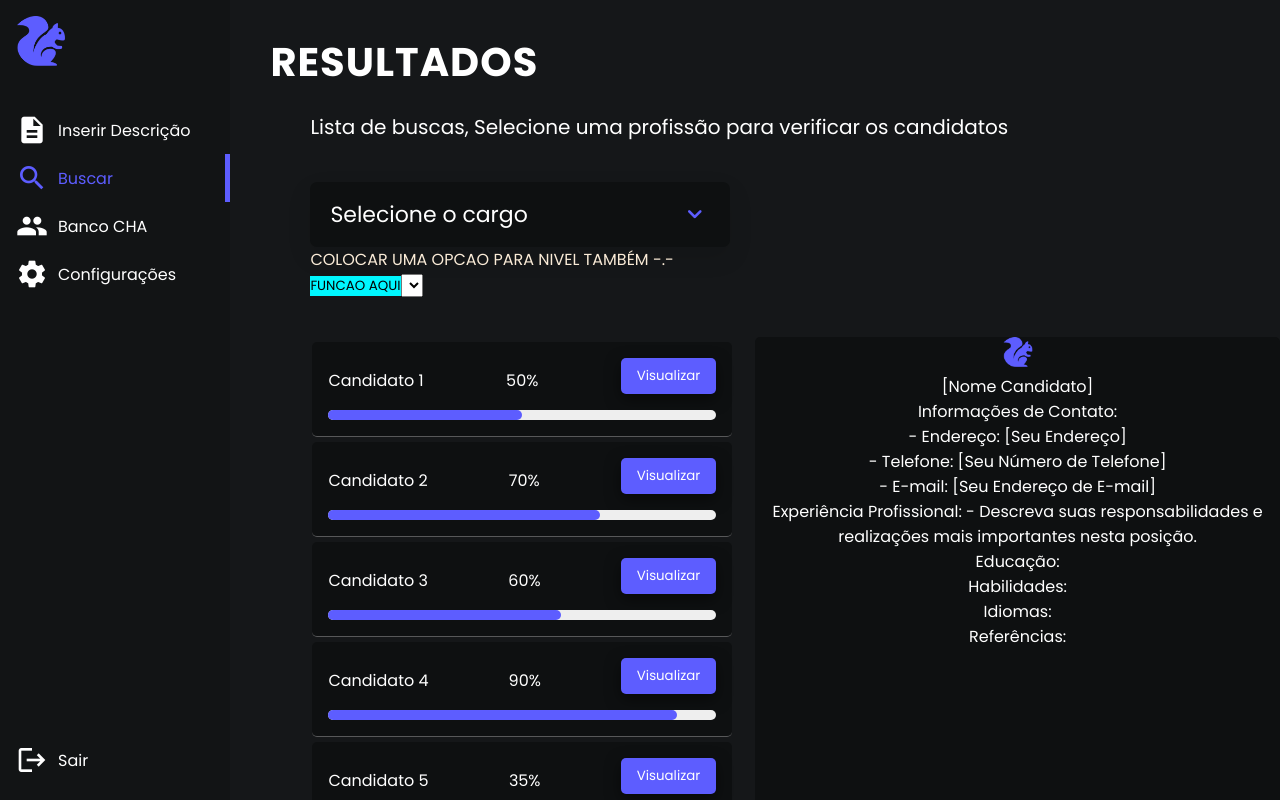
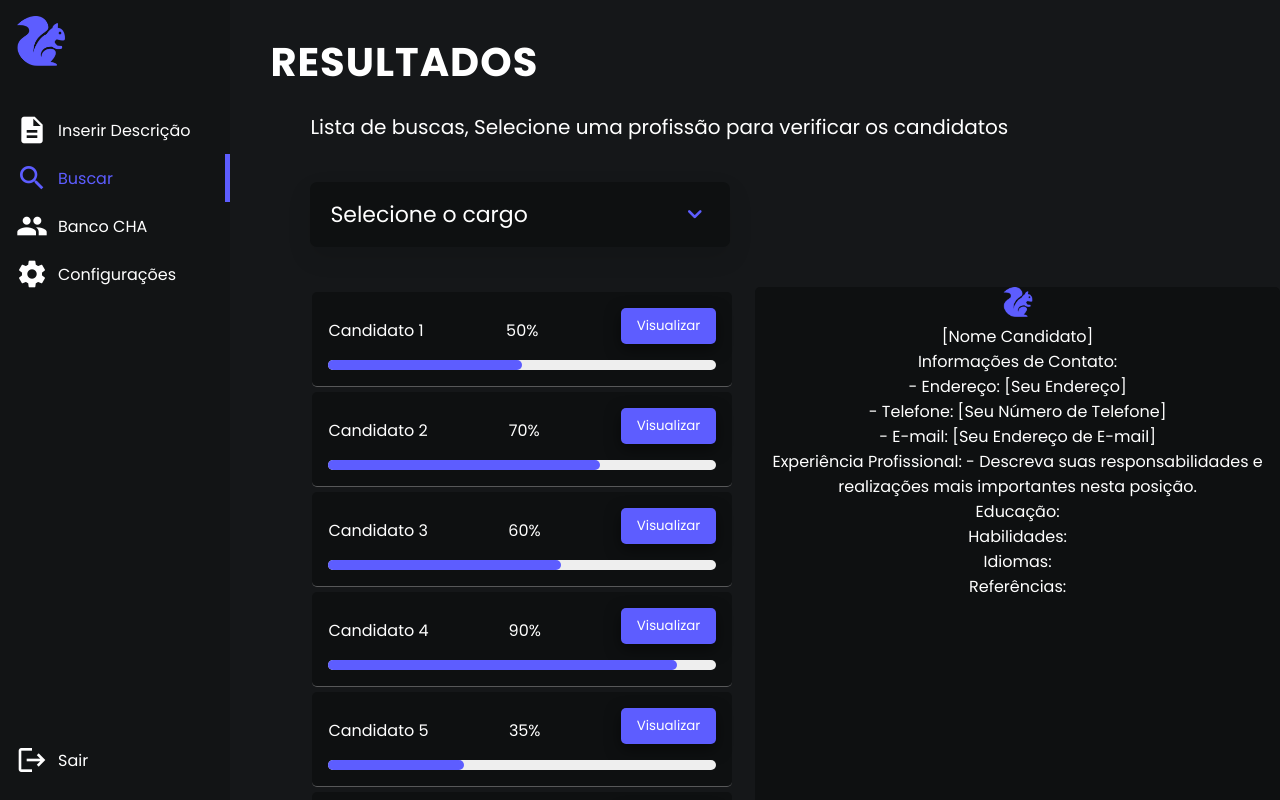
Before and after one commit to CodeSquirrel-API/RecrutaTech-FrontEnd, a Vue app: page /busca in a window 1280 px wide. Shown: the top 800 px of the page. Built offline with nearby package versions, Linux system fonts and the light colour scheme.

Commit message:
chamando profissoes do bd no selecte

```diff
--- a/src/components/Select.vue
+++ b/src/components/Select.vue
@@ -1,6 +1,6 @@
 <template>
   <div class="wrapper" :class="{ active: isActive }">
-    <div class="select-btn" @click="toggleDropdown">
+    <div class="select-btn" @click="toggleDropdown(), getCandidates()">
       <span>{{ selectedCargo }}</span>
       <i class="uil uil-angle-down" style="color: #5D5DFF;"></i>
     </div>
@@ -22,24 +22,9 @@
       </ul>
     </div>
 
+  </div>
 
-   <p style="color:antiquewhite">COLOCAR UMA OPCAO PARA NIVEL TAMBÉM -.-</p>
-    <button @click="getCandidates()" class="btn-teste">FUNCAO AQUI</button>
-    <select v-model="selectedCandidatesCurrentProfession" class="select-option txt-select">
-  <option
-    v-for="(profession, index) in candidatesCurrentProfession"
-    :key="index"
-    :value="profession"
-    class="select-option txt-select">
-    {{ profession }}
-  </option>
-</select>
-
-
-
-
-
-  </div>
+  <!-- SELECT PRA NIVEL -->
 </template>
 
 <script lang="ts">
@@ -51,17 +36,15 @@ export default {
       selectedCargo: "Selecione o cargo",
       search: "",
       isActive: false,
-      cargos: [
-        "Desenvolvedor de Software","Engenheiro de Software", "Desenvolvedor Web", "Desenvolvedor de Aplicativos Móveis",
-        "Analista de Dados", "Engenheiro de Software", "Engenheiro de DevOps", "Engenheiro de Segurança Cibernética","Desenvolvedor de Jogos",
-        "Engenheiro de Inteligência Artificial",
-      ],
-      candidates:[],
-      candidatesCurrentProfession:[],
+      cargos: [],
+      candidates: [],
+      candidatesCurrentProfession: [],
       selectedCandidatesCurrentProfession: null,
       skills: [],
-      skillExperience:[],
+      skillExperience: [],
       selectedSkillExperience: null,
+      experience: null,
+
 
 
 
@@ -81,31 +64,17 @@ export default {
     async getCandidates() {
       await axios.get('/candidates/getAll').then((response) => {
         this.candidates = response.data;
-        this.candidatesCurrentProfession = this.extractCandidatesProfession(this.candidates);
-        console.log(this.candidatesCurrentProfession);
+        this.cargos = this.extractCandidatesProfession(this.candidates);
+        this.experience = this.extractExperienceLevels(this.candidates, this.cargos);
+        console.log(this.cargos);
+        console.log(this.experience);
       });
     },
 
-    extractCandidatesProfession(candidates){
+    extractCandidatesProfession(candidates) {
       const currentProfession = candidates.map((candidates) => candidates.currentProfession);
-        return [...new Set(currentProfession)];
+      return [...new Set(currentProfession)];
     },
-
-
-
-    async skillGetAll() {
-      await axios.get('/skill/getAll').then((response) => {
-        this.skills = response.data;
-        this.skillExperience = this.extractSkillExperience(this.skills);
-        console.log(this.skillExperience);
-      });
-    },
-
-    extractSkillExperience(skills) {
-      const experience = skills.map((skill) => skill.experience);
-      return [...new Set(experience)];
-    },
-
 
 
     toggleDropdown() {
@@ -114,16 +83,17 @@ export default {
     filterCargos() {
     },
 
-    updateCargo(cargo) {
+    updateCargo(cargo, experience) {
       this.search = "";
       this.selectedCargo = cargo;
       this.isActive = false;
+      this.selectedExperience = this.experience;
 
     },
 
     beforeMount() {
-    this.skillGetAll();
-  },
+      this.getCandidates();
+    },
 
   }
 };
@@ -138,9 +108,10 @@ export default {
   background: #4285f4;
 }
 
-.btn-teste{
+.btn-teste {
   background-color: rgb(0, 247, 255);
 }
+
 .wrapper {
   width: 40%;
   margin: 5vh 10vh;
--- a/src/views/BuscaResults.vue
+++ b/src/views/BuscaResults.vue
@@ -31,11 +31,22 @@ export default {
 	components: {
 		SelectMenu, Sidebar, Resultados, Candidatos,
 	},
+
+	methods: {
+		created() {
+    	this.getCandidates();},
+  	},
 };
+
+
+
 </script>
 
 <style scoped>
 @import url('https://fonts.googleapis.com/css2?family=Poppins:wght@400;500;600;700&display=swap');
+
+
+
 
 * {
 	font-family: Poppins;
```
